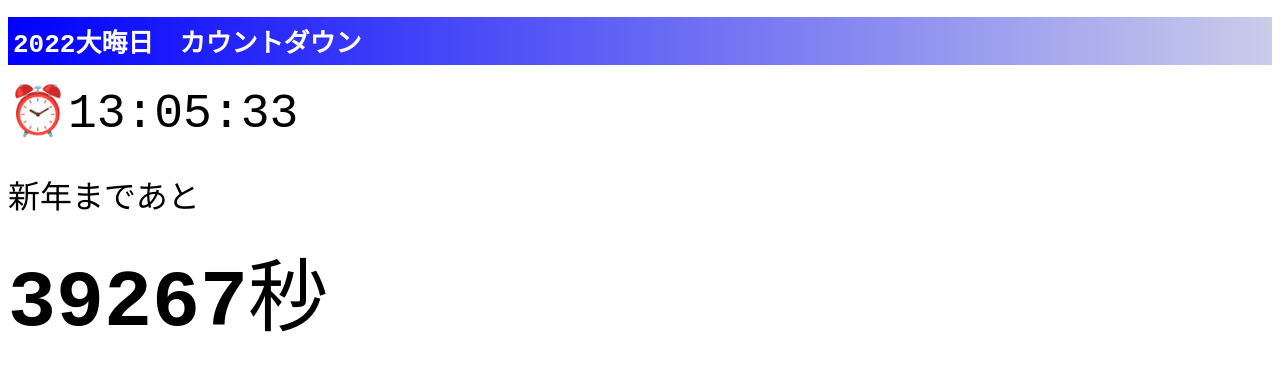
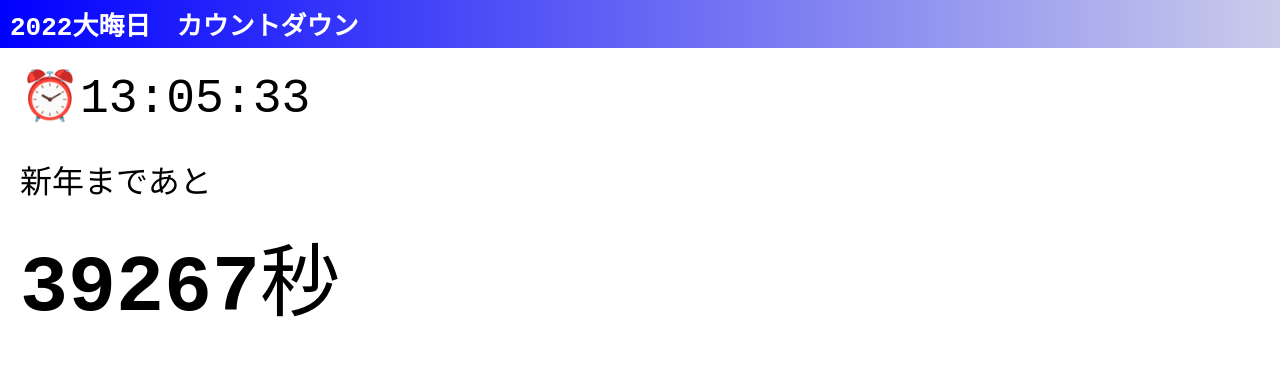
Before and after one commit to TyomoGit/CountDown2022omisoka, a plain HTML site: page index.html in a window 1280 px wide. Drawn offline with Linux system fonts and the light colour scheme.

Commit message:
paddingとか

```diff
--- a/index.html
+++ b/index.html
@@ -9,8 +9,10 @@
 </head>
 <body>
     <h1>2022大晦日　カウントダウン</h1>
+    <main>
     <div id="clock">JavaScriptを有効にしてください*_*</div>
     <div id="countDown"></div>
+    </main>
     <script src="./script.js"></script>
 </body>
 </html>
--- a/style.css
+++ b/style.css
@@ -9,11 +9,18 @@
 
 body{
     font-family: monospace;
+    margin: 0;
+}
+
+main{
+    margin: 20px;
 }
 
 h1 {
     color: white;
     padding: 5px;
+    padding-left: 10px;
+    margin: 0%;
     background: linear-gradient(to right, blue, rgb(202, 204, 234));
 }
 
```
